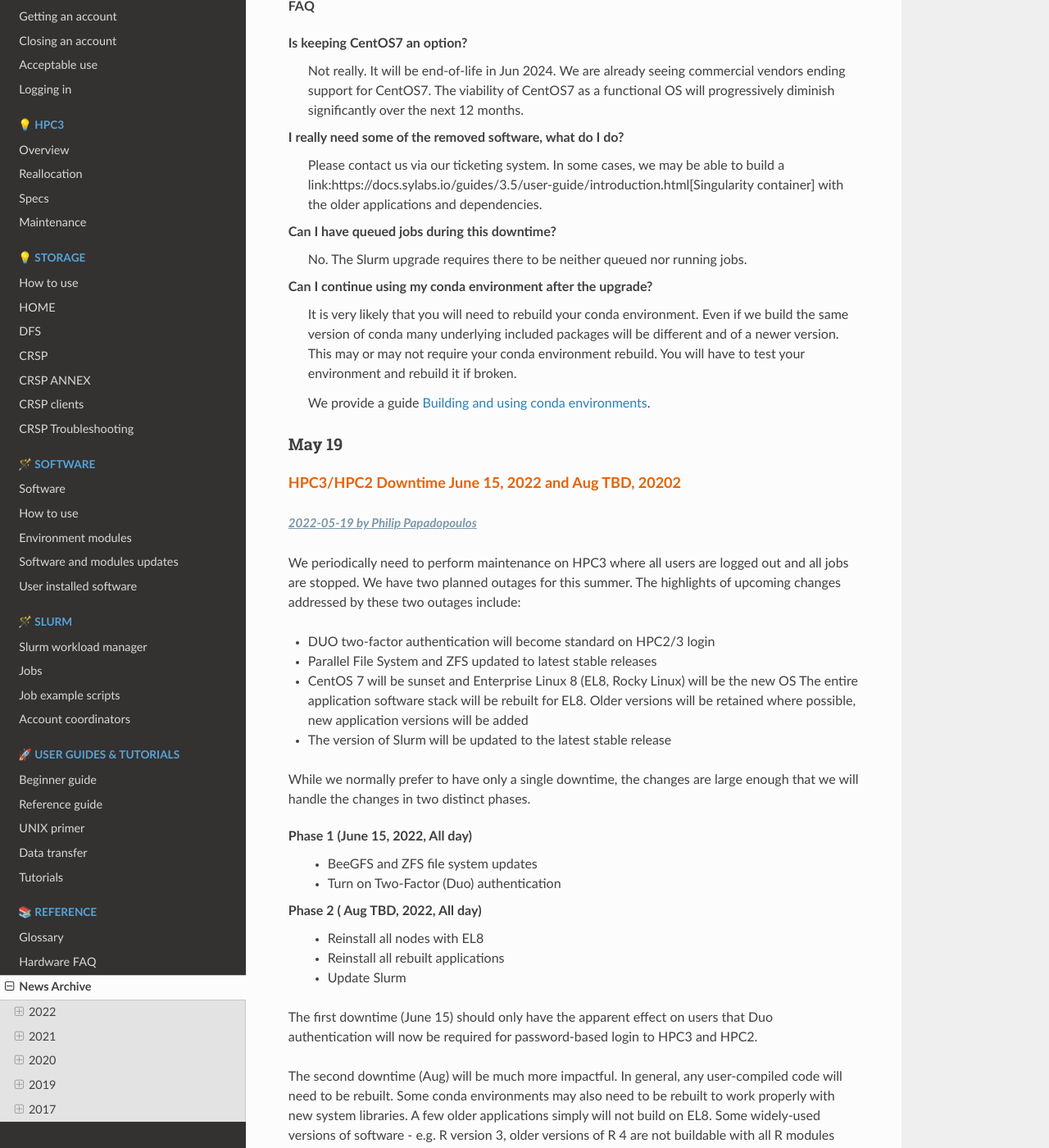
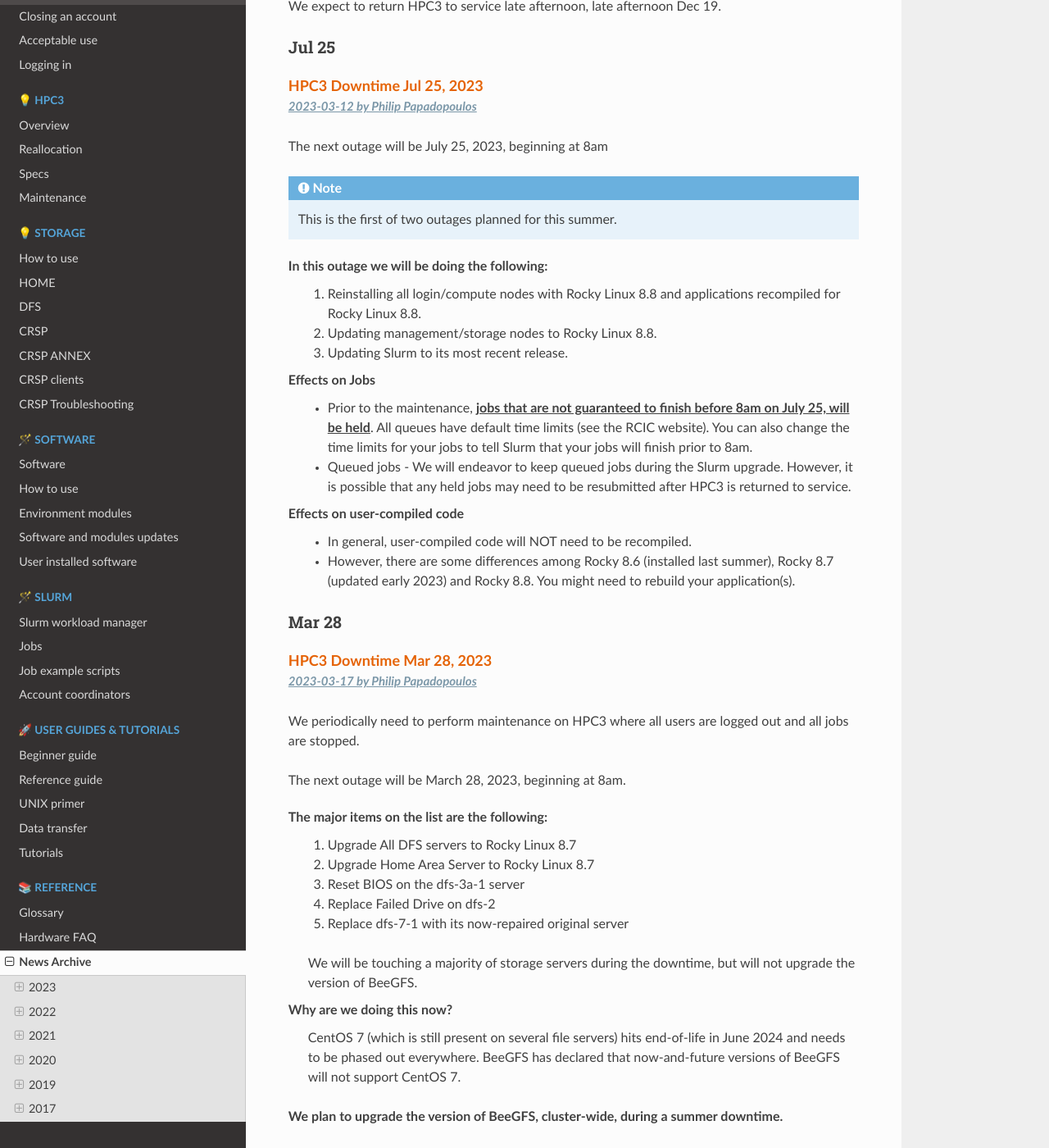
Before and after one commit to RCIC-UCI-Public/website-rcic, a Sphinx documentation site: the page built from docs/source/references/archive.rst, in a window 1280 px wide and 1400 px high, scrolled down 897 px. Shown: the whole window at 82% size. Built offline with Sphinx 7.4.7 and the Read the Docs theme 2.0.0, drawn with Linux system fonts in a browser that asks for light colours; some of the changed text lies outside the part shown.

Commit message:
add maintenance note to the news move 2023 ones to archive

```diff
--- a/docs/source/references/archive.rst
+++ b/docs/source/references/archive.rst
@@ -2,6 +2,96 @@
 
 News Archive
 ============
+
+.. _news 2023:
+
+2023
+----
+
+Dec 19
+^^^^^^
+
+| :blogtitle:`HPC3 Downtime Dec 19, 2023`
+| :blogauthor:`2023-12-14 by Philip Papadopoulos`
+
+The next outage will be December 19, 2023, beginning at 8am
+
+RCIC will be performing our regular, between quarters, maintenance next Tuesday, Dec 19.
+All users will be logged out, pending jobs will remain queued.
+
+**Maintenance Items**:
+  1. Update BeeGFS from 7.4.1 --> 7.4.2. This addresses some known bugs within BeeGFS (used on all DFSx file systems)
+  2. Move a shared directory (hpc3tools) from the older disk-based NAS to a newer all flash system
+  3. Move selected labs from DFS4/DFS5 to DFS9 for space balancing
+  4. Replace some switches that allow us to access hardware consoles on nodes
+  5. Internal Slurm configuration update
+  6. Reboot all nodes (required for BeeGFS update)
+
+**Impacts**:
+  * HPC3 and its file systems will be unavailable.
+  * You will not be able to login or access files in /dfsX or /home.
+  * All existing logins will be terminated.
+  * No jobs can run during the maintenance period.
+  * Slurm jobs that are not guaranteed (via TimeLimit) to complete before 8am on Tuesday will be held.
+    Please see :ref:`requesting time limits <request time>` on queues.
+
+We expect to return HPC3 to service late afternoon, late afternoon Dec 19.
+
+Jul 25
+^^^^^^
+
+| :blogtitle:`HPC3 Downtime Jul 25, 2023`
+| :blogauthor:`2023-03-12 by Philip Papadopoulos`
+
+The next outage will be July 25, 2023, beginning at 8am
+
+.. note:: This is the first of two outages planned for this summer.
+
+In this outage we will be doing the following:
+  1. Reinstalling all login/compute nodes with Rocky Linux 8.8 and
+     applications recompiled for Rocky Linux 8.8.
+  2. Updating management/storage nodes to Rocky Linux 8.8.
+  3. Updating Slurm to its most recent release.
+
+**Effects on Jobs**
+  - Prior to the maintenance, :underline:`jobs that are not guaranteed to finish
+    before 8am on July 25, will be held`. All queues have default time limits
+    (see the RCIC website). You can also change the time limits for your jobs
+    to tell Slurm that your jobs will finish prior to 8am.
+  - Queued jobs - We will endeavor to keep queued jobs during the Slurm
+    upgrade. However, it is possible that any held jobs may need to be
+    resubmitted after HPC3 is returned to service.
+
+**Effects on user-compiled code**
+  - In general, user-compiled code will NOT need to be recompiled.
+  - However, there are some differences among Rocky 8.6 (installed last summer), Rocky
+    8.7 (updated early 2023) and Rocky 8.8. You might need to rebuild your application(s).
+
+Mar 28
+^^^^^^
+
+| :blogtitle:`HPC3 Downtime Mar 28, 2023`
+| :blogauthor:`2023-03-17 by Philip Papadopoulos`
+
+We periodically need to perform maintenance on HPC3 where all users are logged out and all jobs are stopped.
+
+The next outage will be March 28, 2023, beginning at 8am.
+
+The major items on the list are the following:
+  1. Upgrade All DFS servers to Rocky Linux 8.7
+  2. Upgrade Home Area Server to Rocky Linux 8.7
+  3. Reset BIOS on the dfs-3a-1 server
+  4. Replace Failed Drive on dfs-2
+  5. Replace dfs-7-1 with its now-repaired original server
+
+  We will be touching a majority of storage servers during the downtime,
+  but will not upgrade the version of BeeGFS.
+
+**Why are we doing this now?**
+  CentOS 7 (which is still present on several file servers) hits end-of-life in June 2024
+  and needs to be phased out everywhere. BeeGFS has declared that now-and-future versions of BeeGFS will not support CentOS 7.
+
+**We plan to upgrade the version of BeeGFS, cluster-wide, during a summer downtime.**
 
 .. _news 2022:
 
@@ -11,10 +101,8 @@
 Aug 01
 ^^^^^^
 
-:blogtitle:`HPC3/HPC2 Downtime Aug 30, 2022`
-
-
-:blogauthor:`2022-08-01 by Philip Papadopoulos`
+| :blogtitle:`HPC3/HPC2 Downtime Aug 30, 2022`
+| :blogauthor:`2022-08-01 by Philip Papadopoulos`
 
 **A Major OS Update will begin at 8am, on Tuesday, August 30, 2022**
 
@@ -65,9 +153,8 @@
 May 19
 ^^^^^^
 
-:blogtitle:`HPC3/HPC2 Downtime June 15, 2022 and Aug TBD, 20202`
-
-:blogauthor:`2022-05-19 by Philip Papadopoulos`
+| :blogtitle:`HPC3/HPC2 Downtime June 15, 2022 and Aug TBD, 20202`
+| :blogauthor:`2022-05-19 by Philip Papadopoulos`
 
 We periodically need to perform maintenance on HPC3 where all users are
 logged out and all jobs are stopped.  We have two planned  outages for
@@ -106,7 +193,6 @@
   Not really. It will be end-of-life in Mid-2024. We are already seeing commercial vendors
   ending support for CentOS7. The viability of CentOS7 as a functional OS will progressively diminish over the next 24 months.
 
-
 .. _news 2021:
 
 2021
@@ -117,9 +203,8 @@
 Symposium Jun 04
 ^^^^^^^^^^^^^^^^
 
-:blogtitle:`Research Infrastructure Symposium`
-
-:rcicorange:`Date: 04 June 2021,  Zoom 10:00am - 2:30pm.`
+| :blogtitle:`Research Infrastructure Symposium`
+| :rcicorange:`Date: 04 June 2021,  Zoom 10:00am - 2:30pm.`
 
 You are invited to participate in the 2021 virtual symposium of UCI's Research Cyberinfrastructure Center (RCIC).
 The symposium will take place on June 4th, 2021, via zoom (details below). This event aims to bring together
@@ -177,9 +262,8 @@
 May 04
 ^^^^^^
 
-:blogtitle:`Research Infrastructure Symposium - June 4, 2021`
-
-:blogauthor:`2021-05-24 by Philip Papadopoulos`
+| :blogtitle:`Research Infrastructure Symposium - June 4, 2021`
+| :blogauthor:`2021-05-24 by Philip Papadopoulos`
 
 You are invited to participate in the **2021 Virtual symposium
 of UCI's Research Cyberinfrastructure Center (RCIC)**.
@@ -208,9 +292,8 @@
 Nov 04
 ^^^^^^
 
-:blogtitle:`HPC3 Production and HPC Shutdown on 5 Jan 2021`
-
-:blogauthor:`2020-11-04 by Philip Papadopoulos`
+| :blogtitle:`HPC3 Production and HPC Shutdown on 5 Jan 2021`
+| :blogauthor:`2020-11-04 by Philip Papadopoulos`
 
 | We are pleased to announce that :ref:`hpc3` is in  *production*.
 | All existing HPC users have accounts on HPC3 and can get started right away.
@@ -231,9 +314,8 @@
 Jul 15
 ^^^^^^
 
-:blogtitle:`HPC3 Production Ramp Up`
-
-:blogauthor:`2020-07-15 by Philip Papadopoulos`
+| :blogtitle:`HPC3 Production Ramp Up`
+| :blogauthor:`2020-07-15 by Philip Papadopoulos`
 
 We are pleased to announce that :ref:`hpc3` will enter its *production ramp up*
 on 20 July 2020. A short presentation `Production Ramp-up </_static/Production_Ramp_Up.pdf>`_
@@ -254,9 +336,8 @@
 May 30
 ^^^^^^
 
-:blogtitle:`CRSP HAProxy load balancer maintenance on June 11, 2019`
-
-:blogauthor:`2019-05-30 by Imam Toufique`
+| :blogtitle:`CRSP HAProxy load balancer maintenance on June 11, 2019`
+| :blogauthor:`2019-05-30 by Imam Toufique`
 
 CRSP HaProxy servers will undergo maintenance on June 11th 2019, between 7AM PST - 8AM PST.
 There is no planned user service interruption during this time. However, if access to CRSP
@@ -267,9 +348,8 @@
 May 15
 ^^^^^^
 
-:blogtitle:`Campus Research Storage (CRSP) Enters Full Production`
-
-:blogauthor:`2019-05-15 by Philip Papadopoulos`
+| :blogtitle:`Campus Research Storage (CRSP) Enters Full Production`
+| :blogauthor:`2019-05-15 by Philip Papadopoulos`
 
 The :ref:`crsp` has entered full production.
 Approximately 1200 faculty and researcher accounts have been created and are active.
@@ -285,7 +365,7 @@
 Symposium Apr 04
 ^^^^^^^^^^^^^^^^
 
-:blogtitle:`RCI Symposium at Calit2 04/04/2019`
+| :blogtitle:`RCI Symposium at Calit2 04/04/2019`
 
 **Purpose of the Symposium**
 
@@ -337,9 +417,8 @@
 Mar 21
 ^^^^^^
 
-:blogtitle:`RCI Symposium to be held at Calit2 04/04/2019`
-
-:blogauthor:`2019-03-21 by Philip Papadopoulos`
+| :blogtitle:`RCI Symposium to be held at Calit2 04/04/2019`
+| :blogauthor:`2019-03-21 by Philip Papadopoulos`
 
 The RCI :ref:`symposium 2019`  has been scheduled as forum for the UCI
 community to shape Research Cyberinfrastructure.
@@ -351,9 +430,8 @@
 Jan 25
 ^^^^^^
 
-:blogtitle:`CRSP Hardware Delivered`
-
-:blogauthor:`2019-01-25 by Philip Papadopoulos`
+| :blogtitle:`CRSP Hardware Delivered`
+| :blogauthor:`2019-01-25 by Philip Papadopoulos`
 
 Campus resource storage cluster :ref:`crsp` has been physically delivered to
 UCI.  RCIC is currently working on configuration and acceptance testing.
@@ -363,9 +441,8 @@
 Jan 24
 ^^^^^^
 
-:blogtitle:`HPC3 Request for Proposals Sent to Vendors`
-
-:blogauthor:`2019-01-24 by Philip Papadopoulos`
+| :blogtitle:`HPC3 Request for Proposals Sent to Vendors`
+| :blogauthor:`2019-01-24 by Philip Papadopoulos`
 
 Using standard UCI Procurement processes, the formal RFP for HPC3 has
 been made public to vendors.  Responses are expected February 1, 2019.
@@ -385,9 +462,8 @@
 Oct 10
 ^^^^^^
 
-:blogtitle:`RCIC Joins the Coalition for Academic Scientific Computation (CASC)`
-
-:blogauthor:`2017-10-10 by Allen Schiano`
+| :blogtitle:`RCIC Joins the Coalition for Academic Scientific Computation (CASC)`
+| :blogauthor:`2017-10-10 by Allen Schiano`
 
 The UCI Research Cyberinfrastructure Center has been accepted as a member of the
 nation-wide Coalition for Academic Computing (CASC).
```
Also changed, not shown: docs/source/about/news.rst (+18 -51 lines).
